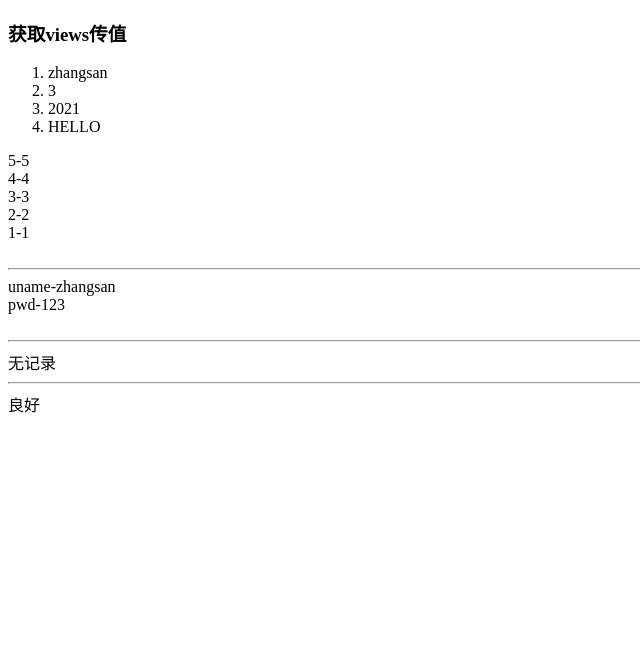
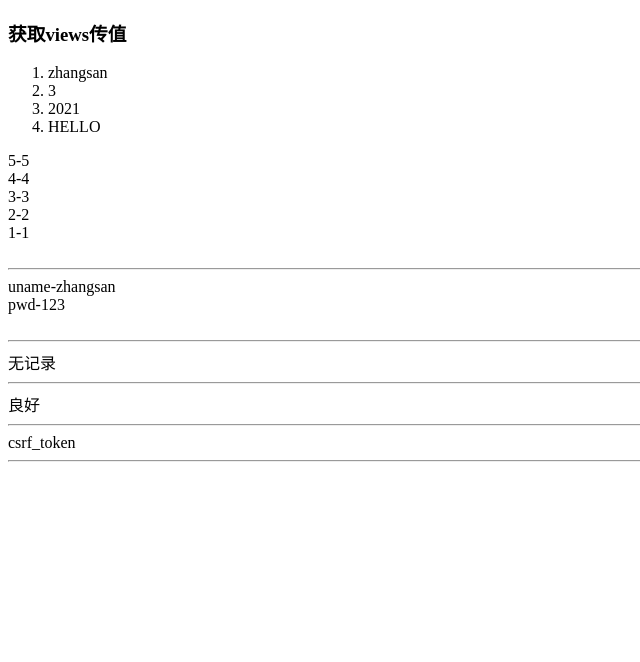
Before and after one commit to kimchol0/PythonWebTest, a Django app: a page that uses three/templates/getdata1.html in a window 1280 px wide. Shown: the top 662 px of the page, without its empty margins (0-640 px from the left). Run offline with Django 3.2, Linux system fonts and the light colour scheme.

Commit message:
模板标签语法（块标签）——csrf_token

```diff
--- a/three/templates/getdata1.html
+++ b/three/templates/getdata1.html
@@ -37,5 +37,11 @@
 {% else %}
     再接再厉
 {% endif %}
+<br/>
+<hr/>
+{% csrf_token %}
+csrf_token
+<br/>
+<hr/>
 </body>
 </html>
```
